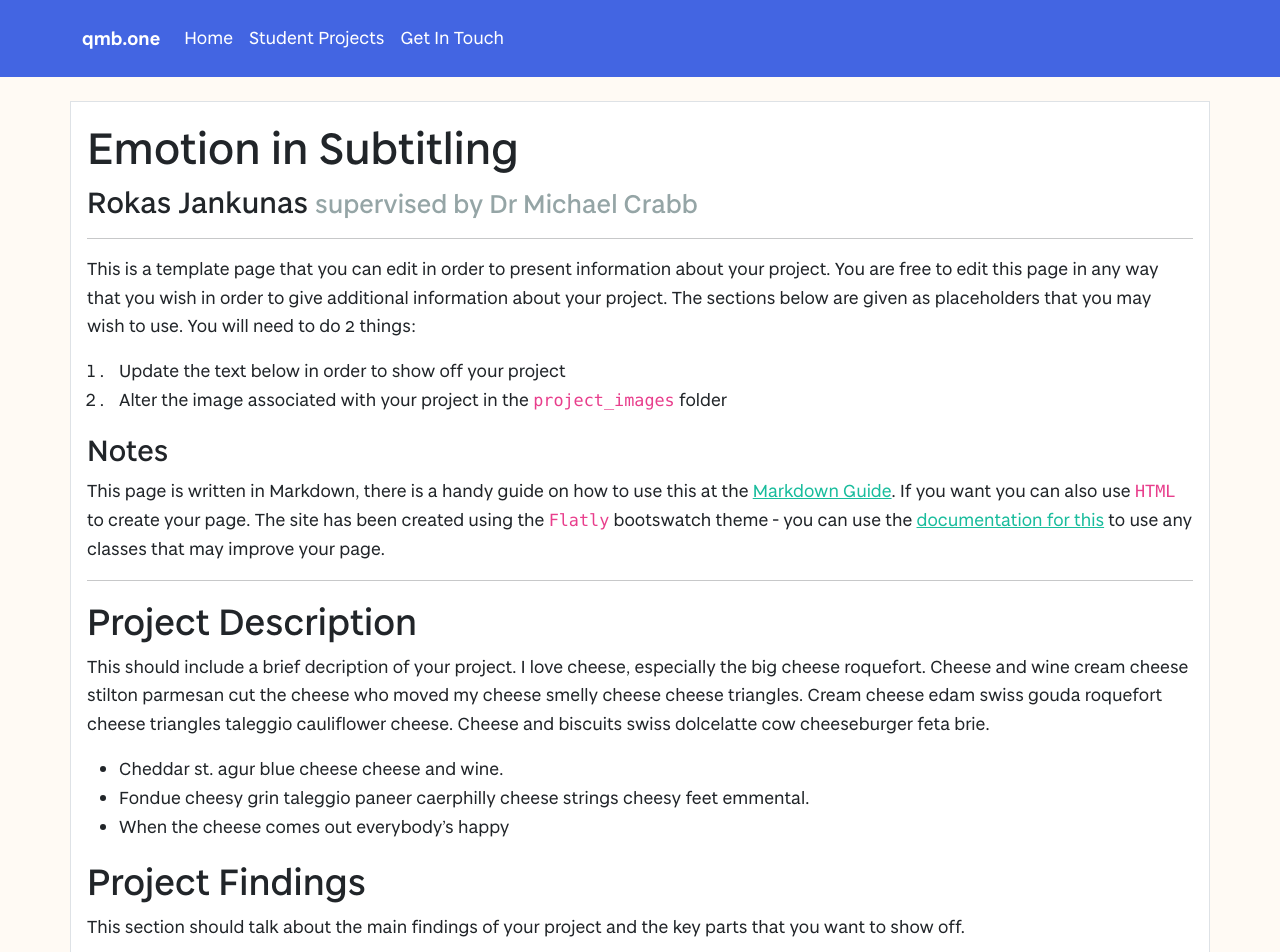
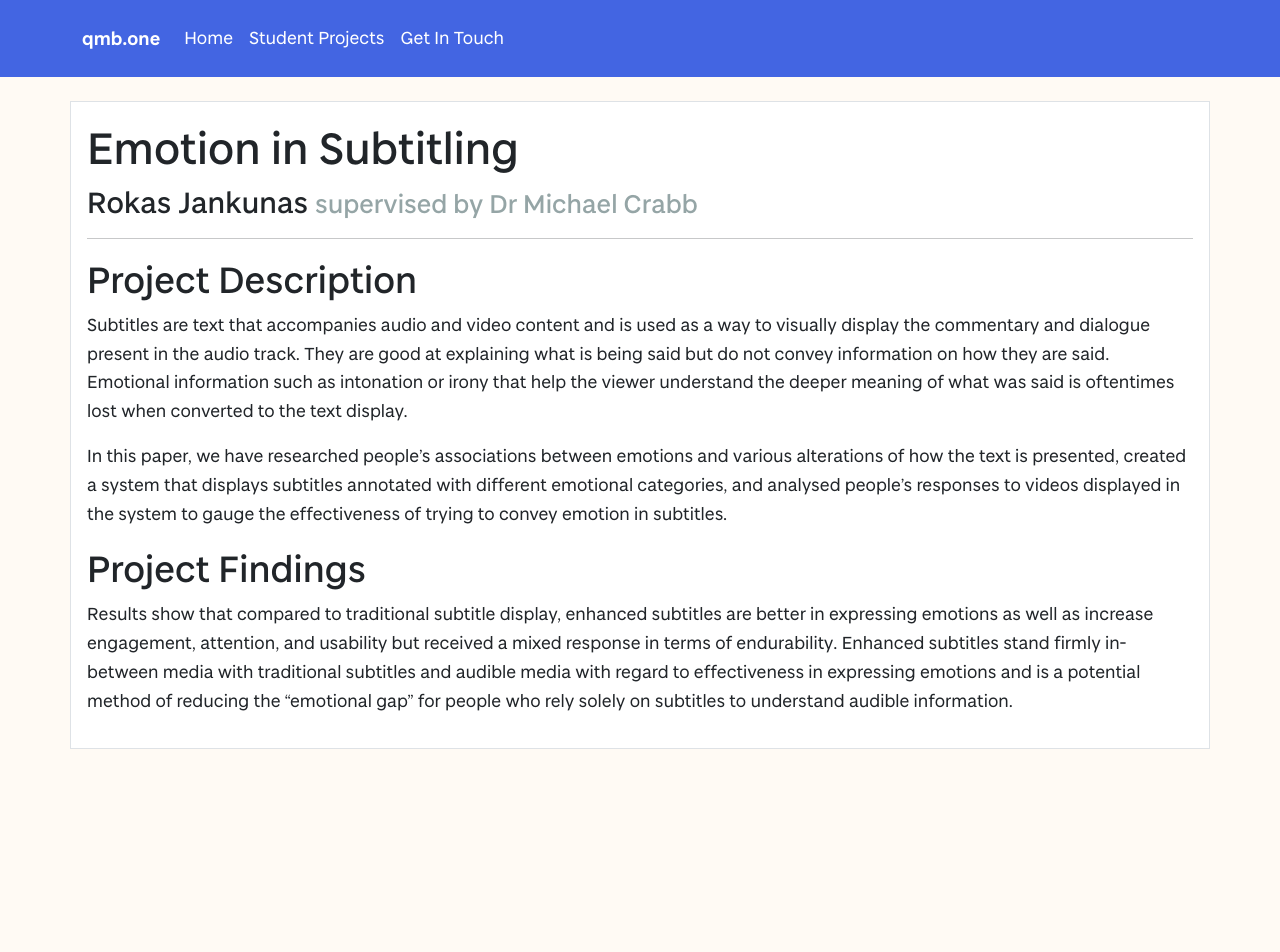
Before and after one commit to vivienprk/degree-show-2022, a Jekyll site: the page built from projects/RokasJankunas.md, in a window 1280 px wide and 1400 px high. Shown: the top 952 px of the window. Built offline with Jekyll 4.4.1, drawn with Linux system fonts in a browser that asks for light colours; our own code applies the rules of GitHub Pages for plain Markdown files; some of the changed text lies outside the part shown.

Commit message:
Project Description

```diff
--- a/projects/RokasJankunas.md
+++ b/projects/RokasJankunas.md
@@ -3,34 +3,14 @@ layout: project
 studentName: "Rokas Jankunas"
 supervisorName: "Dr Michael Crabb"
 projectTitle: "Emotion in Subtitling"
-projectImage: "sampleImage.jpg"
+projectImage: "RokasJankunas.png"
 
 ---
 
-This is a template page that you can edit in order to present information about your project. You are free to edit this page in any way that you wish in order to give additional information about your project. The sections below are given as placeholders that you may wish to use. You will need to do 2 things:
+## Project Description
+Subtitles are text that accompanies audio and video content and is used as a way to visually display the commentary and dialogue present in the audio track. They are good at explaining what is being said but do not convey information on how they are said. Emotional information such as intonation or irony that help the viewer understand the deeper meaning of what was said is oftentimes lost when converted to the text display.
 
-1. Update the text below in order to show off your project
-2. Alter the image associated with your project in the `project_images` folder
-
-### Notes
-This page is written in Markdown, there is a handy guide on how to use this at the [Markdown Guide](https://www.markdownguide.org/cheat-sheet/). If you want you can also use `HTML` to create your page. The site has been created using the `Flatly` bootswatch theme - you can use the [documentation for this](https://bootswatch.com/flatly/) to use any classes that may improve your page.
-
-<hr>
-
-## Project Description
-This should include a brief decription of your project. I love cheese, especially the big cheese roquefort. Cheese and wine cream cheese stilton parmesan cut the cheese who moved my cheese smelly cheese cheese triangles. Cream cheese edam swiss gouda roquefort cheese triangles taleggio cauliflower cheese. Cheese and biscuits swiss dolcelatte cow cheeseburger feta brie.
-
-- Cheddar st. agur blue cheese cheese and wine.
-- Fondue cheesy grin taleggio paneer caerphilly cheese strings cheesy feet emmental.
-- When the cheese comes out everybody's happy
+In this paper, we have researched people's associations between emotions and various alterations of how the text is presented, created a system that displays subtitles annotated with different emotional categories, and analysed people's responses to videos displayed in the system to gauge the effectiveness of trying to convey emotion in subtitles.
 
 ## Project Findings
-This section should talk about the main findings of your project and the key parts that you want to show off.
-
-## Project Media
-If you are really keen you can also create a video to demonstrate your project and embed this in the page. An example of a youTube video being embedded is below. You will want to change the width of this to be 100% and put the height as something around 500.
-
-
-<iframe width="100%" height="500" src="https://www.youtube.com/embed/YUEaupJk5AI" title="YouTube video player" frameborder="0" allow="accelerometer; autoplay; clipboard-write; encrypted-media; gyroscope; picture-in-picture" allowfullscreen></iframe>
-
-Cheddar st. agur blue cheese cheese and wine. Fondue cheesy grin taleggio paneer caerphilly cheese strings cheesy feet emmental. When the cheese comes out everybody's happy
+Results show that compared to traditional subtitle display, enhanced subtitles are better in expressing emotions as well as increase engagement, attention, and usability but received a mixed response in terms of endurability. Enhanced subtitles stand firmly in-between media with traditional subtitles and audible media with regard to effectiveness in expressing emotions and is a potential method of reducing the "emotional gap" for people who rely solely on subtitles to understand audible information.
```
Also changed, not shown: 1 other file.
